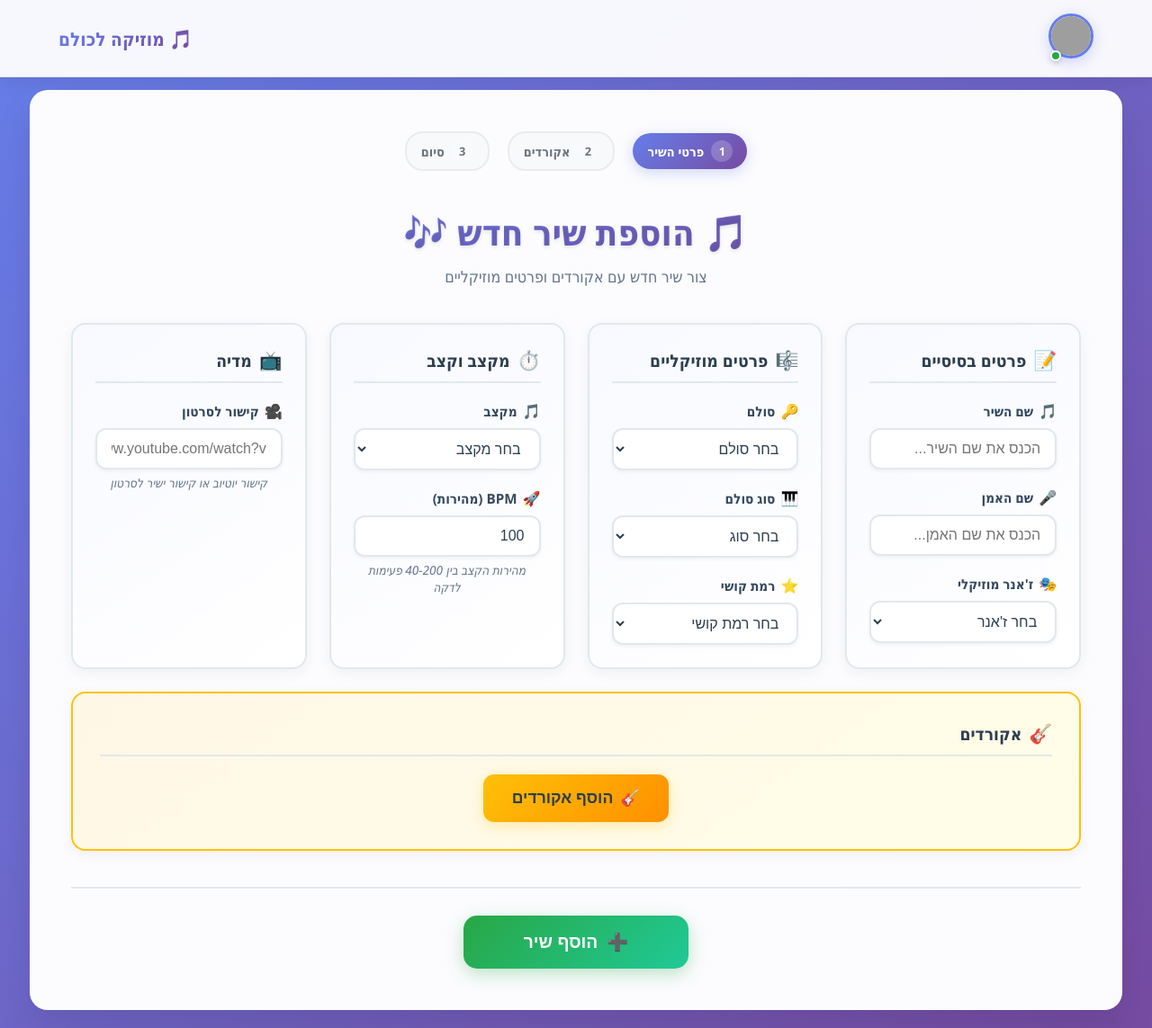
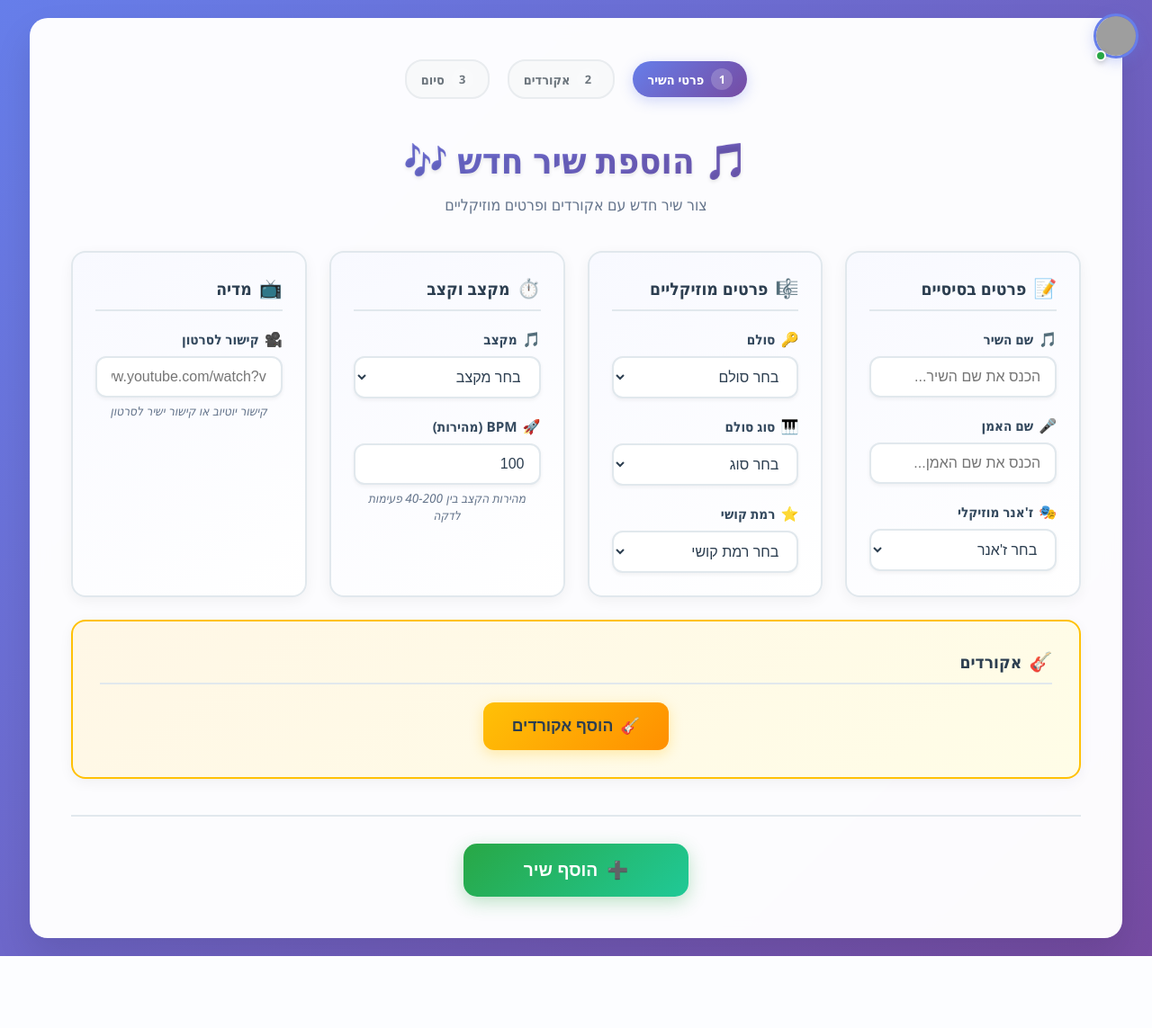
Before and after one commit to rotemakiki/MusicForAll, a Flask app: page /add_song in a window 1280 px wide. Shown: the whole page at 90% size. After the commit the page ends 1063 px from the top, so only its background shows below. Run offline with Flask 3, Linux system fonts and the light colour scheme; the visitor is signed in with stand-in values (Sample User, id 1); grey boxes are pictures that could not be loaded.

Commit message:
תיקון טעות תפריט
באג שתפריט מוסתר

```diff
--- a/static/css/styles.css
+++ b/static/css/styles.css
@@ -10,45 +10,41 @@ body {
     background-color: #f4f4f4;
     text-align: center;
     overflow-y: auto;
-    padding-top: 80px; /* Body spacing for fixed navbar */
+    padding-top: 0; /* ללא רווח עליון */
 }
 
-/* Modern Navbar - Fixed Design */
+/* Modern Navbar - רק אייקון ללא רקע */
 .modern-navbar {
     position: fixed;
-    top: 0;
-    right: 0; /* מימין */
+    top: 15px;
+    right: 15px;
     z-index: 10000;
-    background: rgba(255, 255, 255, 0.95);
-    backdrop-filter: blur(20px);
-    border-bottom: 1px solid rgba(0, 0, 0, 0.1);
-    box-shadow: 0 2px 20px rgba(0, 0, 0, 0.1);
+    background: transparent;
+    backdrop-filter: none;
+    border-bottom: none;
+    box-shadow: none;
     transition: all 0.3s ease;
-    width: 100%;
+    width: auto;
+    pointer-events: auto;
 }
 
 .navbar-container {
     display: flex;
-    justify-content: space-between;
+    justify-content: flex-end;
     align-items: center;
-    padding: 15px 25px;
-    max-width: 1200px;
-    margin: 0 auto;
-    direction: rtl; /* כיוון עברי */
+    padding: 0;
+    max-width: none;
+    margin: 0;
+    direction: rtl;
+    pointer-events: auto;
 }
 
-.navbar-brand h2 {
-    margin: 0;
-    background: linear-gradient(135deg, #667eea, #764ba2);
-    -webkit-background-clip: text;
-    -webkit-text-fill-color: transparent;
-    background-clip: text;
-    font-size: 1.3rem;
-    font-weight: 800;
+.navbar-brand {
+    display: none; /* מסתיר לגמרי את הלוגו */
 }
 
 .navbar-toggle {
-    order: -1; /* מעביר את התפריט לצד ימין */
+    order: -1;
 }
 
 /* Profile Menu Trigger */
--- a/static/js/script.js
+++ b/static/js/script.js
@@ -35,17 +35,16 @@ document.addEventListener('keydown', function(event) {
     }
 });
 
-// Smooth scrolling for anchor links
+// Close menu when clicking on a menu link
 document.addEventListener('DOMContentLoaded', function() {
-    // Add smooth hover effects
     const menuLinks = document.querySelectorAll('.menu-link');
     menuLinks.forEach(link => {
-        link.addEventListener('mouseenter', function() {
-            this.style.transform = 'translateX(-5px) scale(1.02)';
-        });
-
-        link.addEventListener('mouseleave', function() {
-            this.style.transform = 'translateX(0) scale(1)';
+        link.addEventListener('click', function() {
+            const menu = document.getElementById("navbar-menu");
+            if (menu && menu.classList.contains("active")) {
+                menu.classList.remove("active");
+                document.body.style.overflow = "auto";
+            }
         });
     });
 });
--- a/templates/base.html
+++ b/templates/base.html
@@ -12,14 +12,9 @@
 </head>
 <body>
 
-    <!-- תפריט ניווט משופר -->
+    <!-- תפריט ניווט - רק אייקון -->
     <nav class="modern-navbar">
         <div class="navbar-container">
-            <!-- לוגו/כותרת -->
-            <div class="navbar-brand">
-                <h2>🎵 מוזיקה לכולם</h2>
-            </div>
-
             <!-- אייקון תפריט עם תמונת פרופיל -->
             <div class="navbar-toggle">
                 {% if session.get('user_id') %}
```
Also changed, not shown: other parts of static/css/styles.css (+15 -14 lines).
